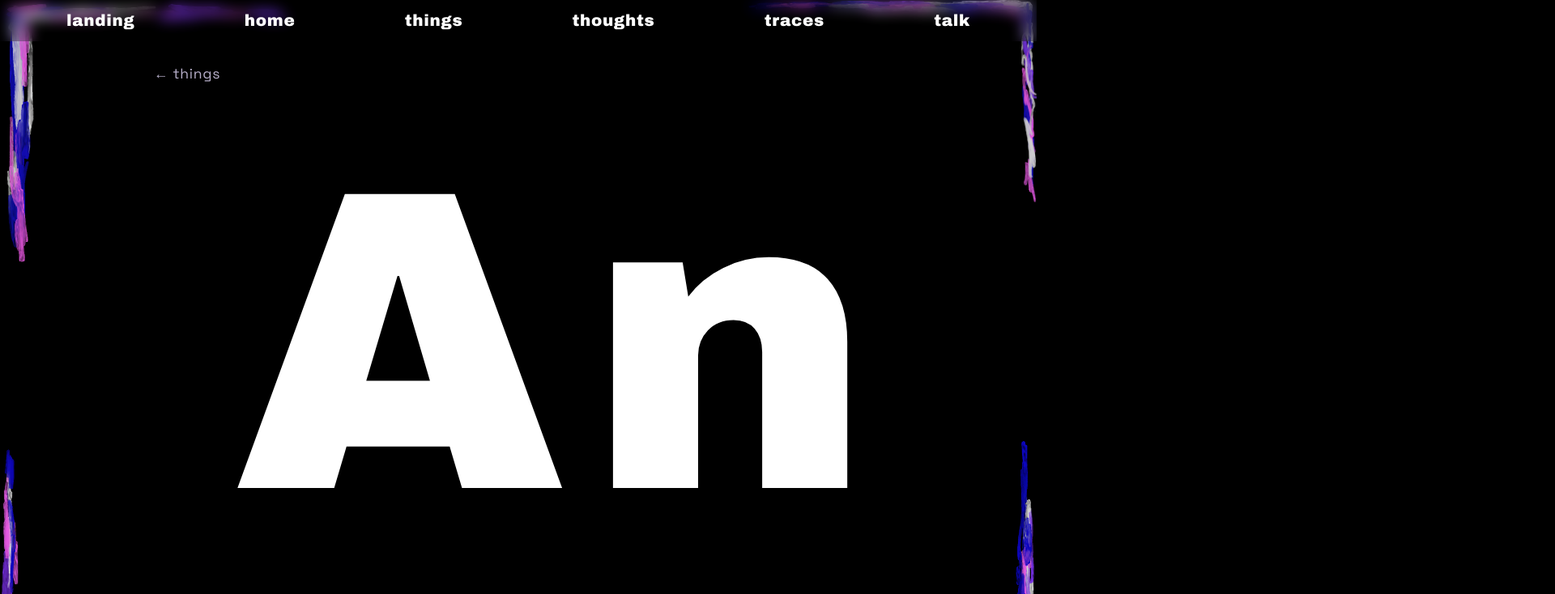
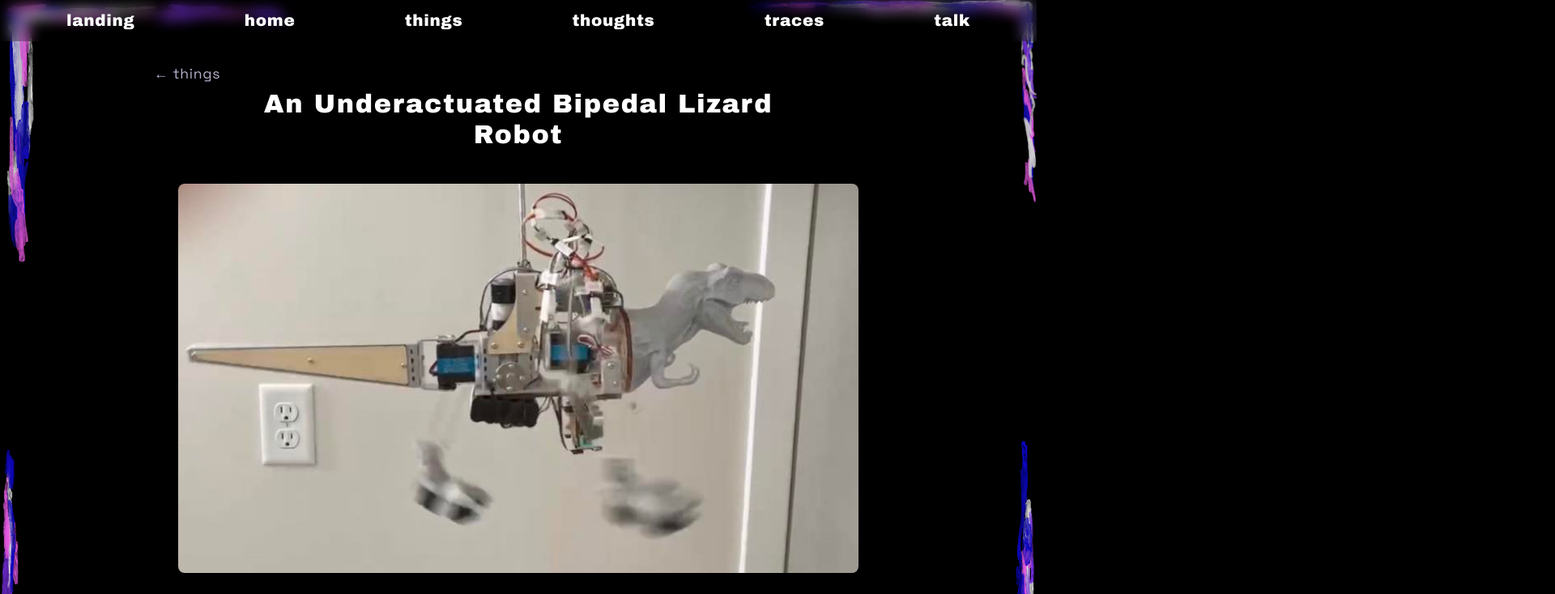
Before and after one commit to ari-elxi/ari-elxi.github.io, a plain HTML site: page things/lizardBot/lizard-robot.html in a window 1280 px wide. Shown: the top 734 px of the page at 81% size, 1920 px wide, since content can reach past the window. Drawn offline with Linux system fonts and the light colour scheme.

Commit message:
Update styles.css

```diff
--- a/styles.css
+++ b/styles.css
@@ -957,7 +957,7 @@ body.traces-dark {
 
 .things-project-page__headline {
   font-family: var(--font-title);
-  font-size: clamp(33rem, 1vw, 1rem);
+  font-size: clamp(2rem, 2vw, 1rem);
   font-weight: 400;
   line-height: 1.2;
   letter-spacing: 0.05em;
```
